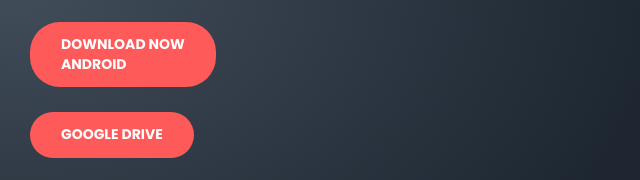
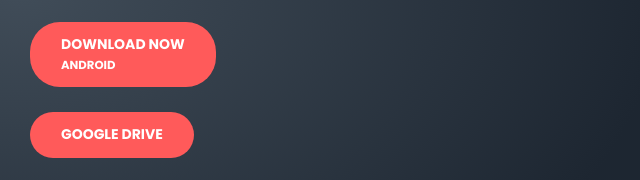
Before and after one commit to REYSAUD/AlphaCM, a plain HTML site: page index.html in a window 1280 px wide. Shown: the part 421-601 px from the top of the page, 626-1266 px from the left. Drawn offline with nearby package versions, Linux system fonts and the light colour scheme.

Commit message:
Update index.html

```diff
--- a/index.html
+++ b/index.html
@@ -38,7 +38,7 @@
       <h5 style="color: #87CEEB">➤iOS user must trust the app, Go to Settings > General > Vpn & Device management > Trust the app</h5><br>
 			<a href="itms-services://?action=download-manifest&url=https://d3ggu5tgyq6kcb.cloudfront.net/PKM/20240930/mianfest.plist" class="btn">iOS</a>
 			  <br><br>
-			<a href="https://gt-mr-sharing.s3.ap-southeast-1.amazonaws.com/CM/CrazyMonster202432.apk" class="btn"><b>Download Now</b><br><p>Android</p></a>
+			<a href="https://gt-mr-sharing.s3.ap-southeast-1.amazonaws.com/CM/CrazyMonster202432.apk" class="btn"><b>Download Now</b><br><small>Android</small></a>
 			<br><br>
 			<a href="https://drive.google.com/drive/folders/10sH6eV2dmoIfJ_CghACs1zoNO3EI3gOS" class="btn">Google Drive</a>
 			<br><br>
```
